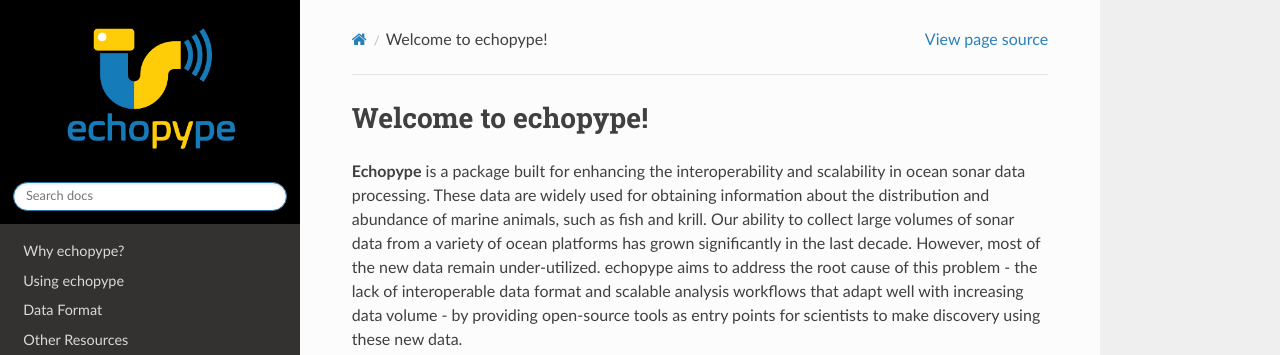
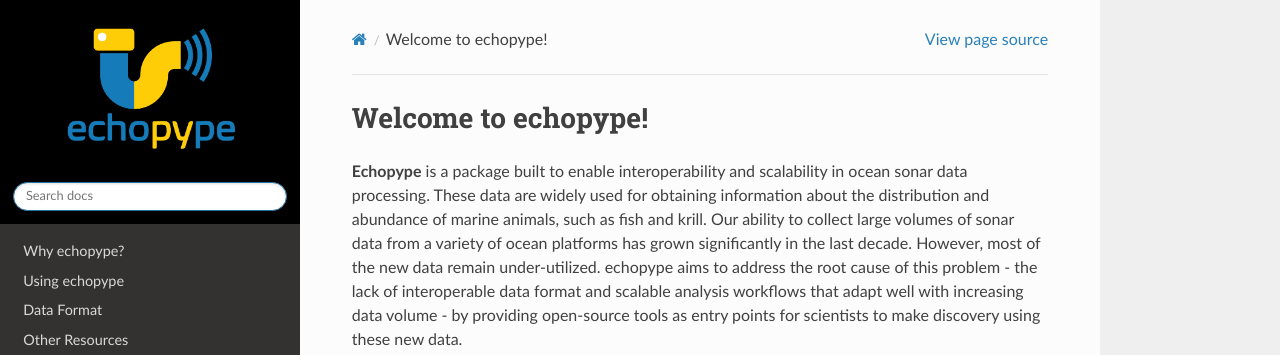
Before and after one commit to OSOceanAcoustics/echopype, a Sphinx documentation site: the page built from docs/source/index.rst, in a window 1280 px wide and 900 px high. Shown: the top 355 px of the window. Built offline with Sphinx 7.4.7 and the Read the Docs theme 2.0.0, drawn with Linux system fonts in a browser that asks for light colours.

Commit message:
update intro text

```diff
--- a/docs/source/index.rst
+++ b/docs/source/index.rst
@@ -7,7 +7,7 @@
 Welcome to echopype!
 ====================
 
-**Echopype** is a package built for enhancing the interoperability and scalability
+**Echopype** is a package built to enable interoperability and scalability
 in ocean sonar data processing.
 These data are widely used for obtaining information about the distribution and
 abundance of marine animals, such as fish and krill.
```
